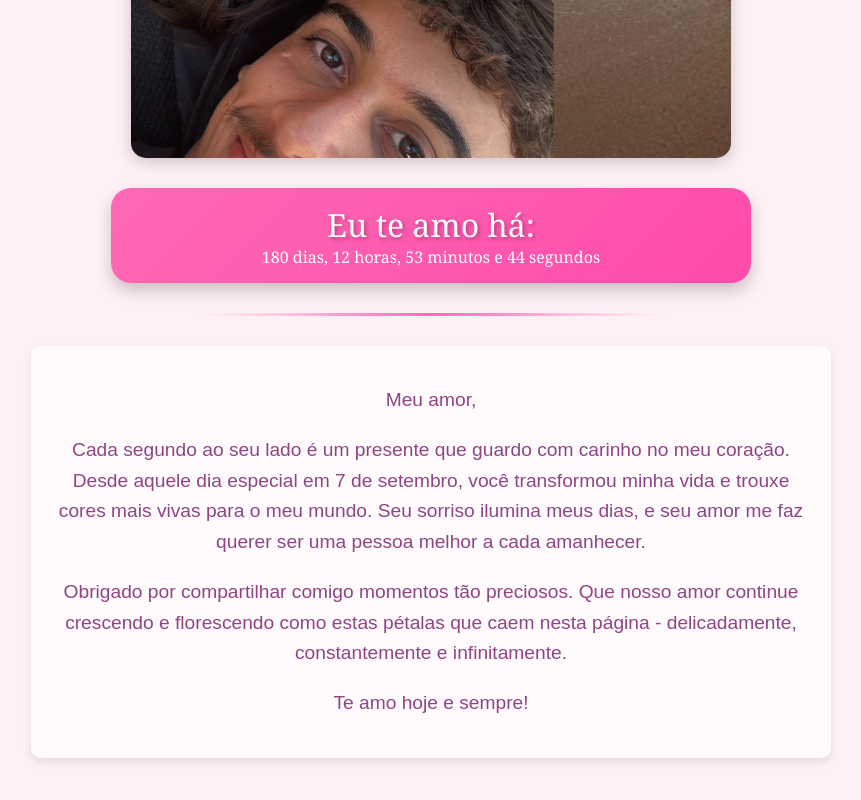
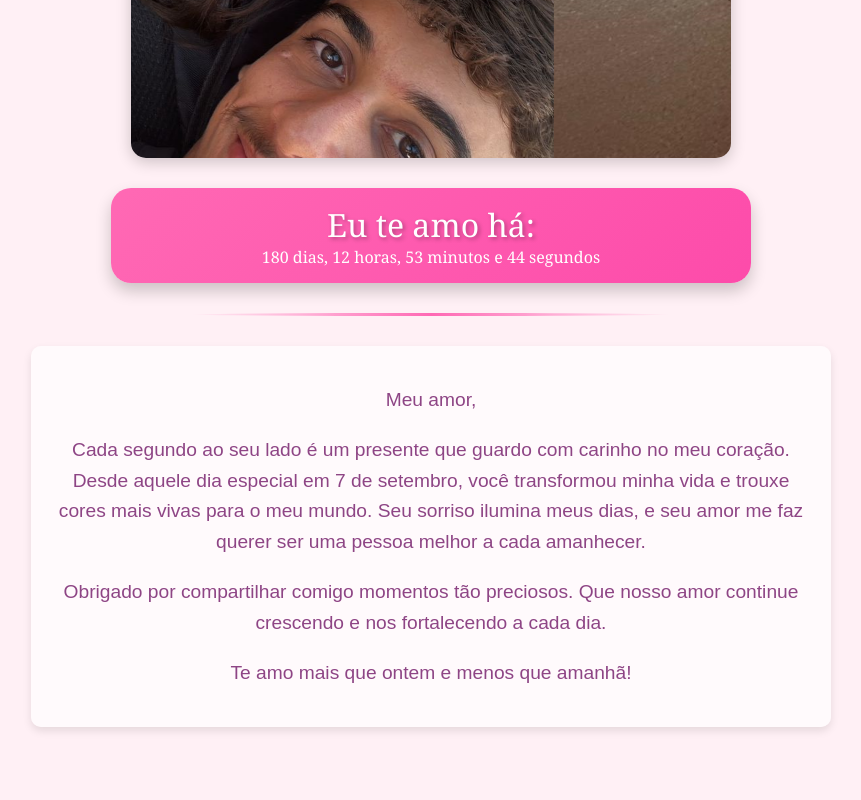
Before and after one commit to PyGodoy/valentinesday, a plain HTML site: page index.html in a window 1280 px wide. Shown: the part 560-1360 px from the top of the page, without its empty margins (209-1070 px from the left). After the commit the page ends 1337 px from the top, so only its background shows below. Drawn offline with Linux system fonts and the light colour scheme.

Commit message:
Update index.html

```diff
--- a/index.html
+++ b/index.html
@@ -212,8 +212,8 @@
         <div class="message">
             <p>Meu amor,</p>
             <p>Cada segundo ao seu lado é um presente que guardo com carinho no meu coração. Desde aquele dia especial em 7 de setembro, você transformou minha vida e trouxe cores mais vivas para o meu mundo. Seu sorriso ilumina meus dias, e seu amor me faz querer ser uma pessoa melhor a cada amanhecer.</p>
-            <p>Obrigado por compartilhar comigo momentos tão preciosos. Que nosso amor continue crescendo e florescendo como estas pétalas que caem nesta página - delicadamente, constantemente e infinitamente.</p>
-            <p>Te amo hoje e sempre!</p>
+            <p>Obrigado por compartilhar comigo momentos tão preciosos. Que nosso amor continue crescendo e nos fortalecendo a cada dia.</p>
+            <p>Te amo mais que ontem e menos que amanhã!</p>
         </div>
     </div>
 
```
